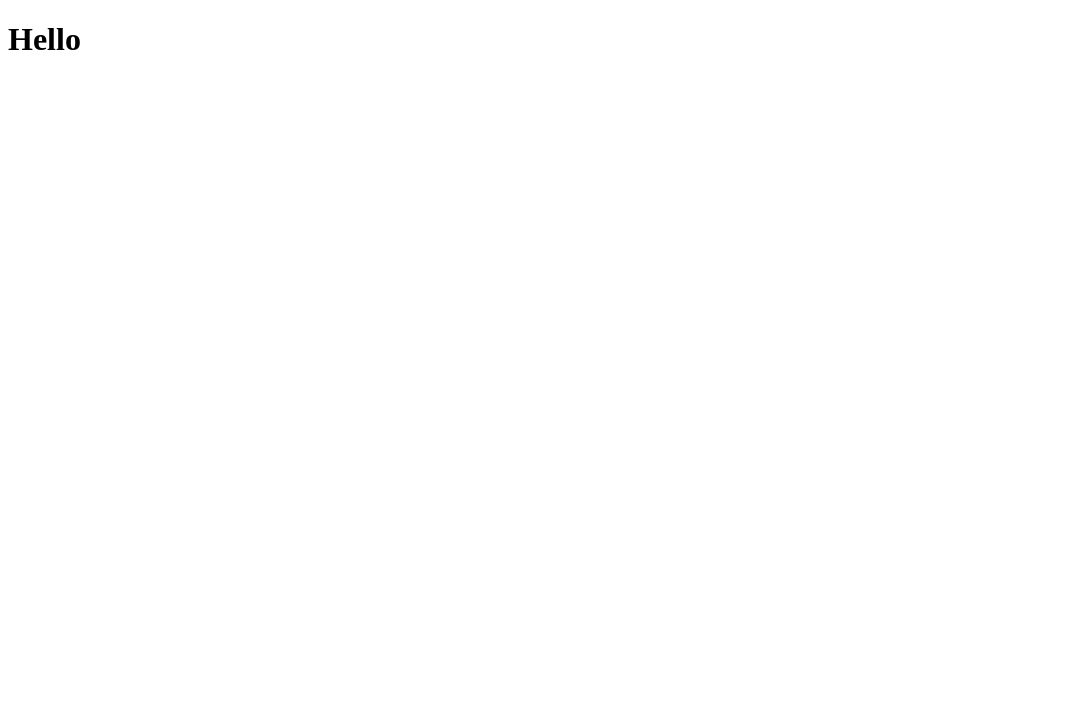
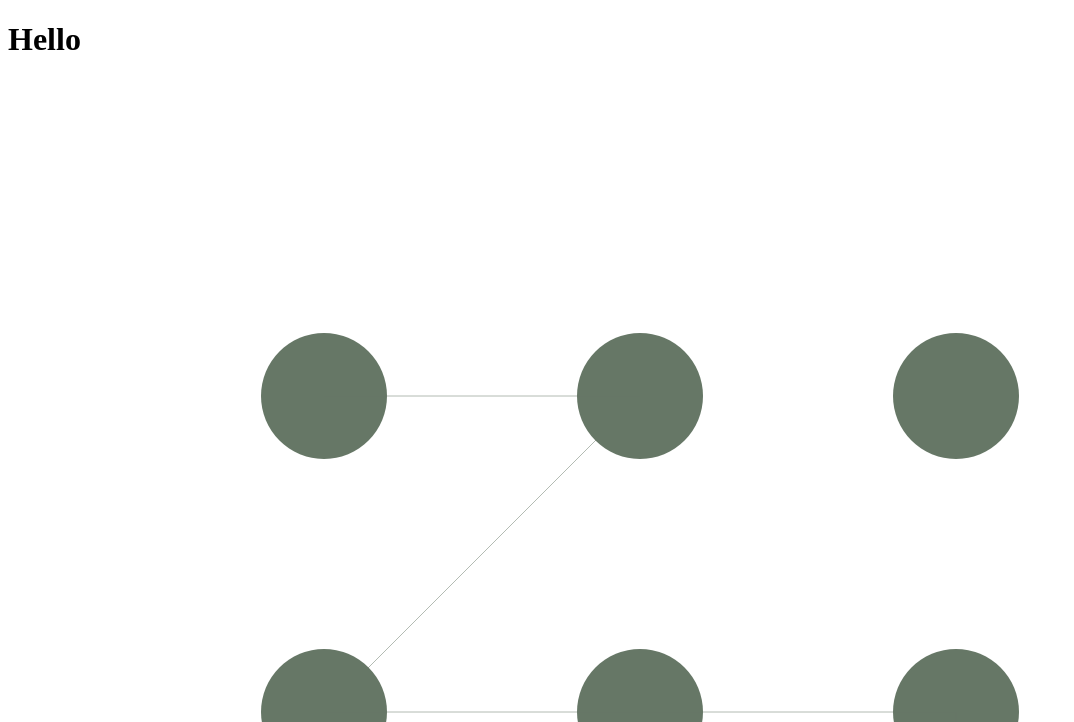
Before and after one commit to dsb123dsb/handlock, a website built with webpack: page src/index.html in a window 1280 px wide. Shown: the top 722 px of the page, without its empty margins (0-1074 px from the left). Built offline with nearby package versions, Linux system fonts and the light colour scheme.

Commit message:
canvas draw dom

```diff
--- a/lib/app.js
+++ b/lib/app.js
@@ -1,5 +1,7 @@
-import demo from './demo.js';
-
-demo().then (function () {
-	console.log('tets done!2');
+import Demo from './demo.js';
+console.log('tets done!1');
+var demo  = new Demo();
+demo.test().then (function () {
+	console.log('tets done!3');
 });
+demo.render();
--- a/lib/demo.js
+++ b/lib/demo.js
@@ -1,5 +1,53 @@
-export default function Demo(){
-    return new Promise( (resolve) => {
-      setTimeout(resolve, 1000);
-    });
+export default class Demo{
+    async test(){
+ 		return new Promise( (resolve) => {
+      		setTimeout(resolve, 1000);
+    	});
+    }
+    render(){
+    	const canvas = document.querySelector('#container canvas');
+    	const ctx = canvas.getContext('2d');
+
+    	let width = 2*container.getBoundingClientRect().width;
+    	canvas.width = canvas.height = width;
+    	console.log(width);
+
+    	let n = 3, r = Math.round(width / (n+1)/5),
+    		color = '#676';
+    	let range = Math.round(width / (n+1));
+
+    	let circles = [];
+    	for( var i =1; i<=n; i++){
+    		for(var j=1; j<=n; j++){
+    			let y = range * i,
+    			x = range *j;
+    			drawSolidCircle(ctx,color,x,y,r);
+    			circles.push({x,y});
+    		}
+    	}
+    	let lineTo = drawLine.bind(null,ctx,color);
+    	(function(...path){
+    		path.reduce((p1,p2) => {
+    			lineTo(p1.x,p1.y,p2.x,p2.y);
+    			return p2;
+    		});
+    	})(circles[0],circles[1],circles[3],circles[5],circles[8],circles[7]);
+    }
 }
+// 画实圆心
+function drawSolidCircle(ctx, color,x,y,r){
+	ctx.fillStyle=color;
+	ctx.beginPath();
+	ctx.arc(x,y,r,0,Math.PI*2,true);
+	ctx.closePath();
+	ctx.fill();
+}
+// 画线段
+function drawLine(ctx,color,x1,y1,x2,y2){
+	ctx.strokeStyle = color;
+	ctx.beginPath();
+	ctx.moveTo(x1,y1);
+	ctx.lineTo(x2,y2);
+	ctx.stroke();
+	ctx.closePath();
+}
--- a/src/index.html
+++ b/src/index.html
@@ -3,12 +3,33 @@
 <head>
 	<meta charset="UTF-8">
 	<title>Demo</title>
+	<style type="text/css">
+		#container{
+			position: relative;
+			overflow: hidden;
+			width: 100%;
+			/*padding-top:100% 撑开容器高度使它等于容器宽度*/
+			padding-top: 100%;
+			height: 0px;
+			background: white;
+
+		}
+		#container canvas{
+			position: absolute;
+			left:50%;
+			top:50%;
+			transform: translate(-50%, -50%) scale(0.5);
+		}
+	</style>
 </head>
 <body>
 	<h1>Hello</h1>
+	<div id="container">
+		<canvas></canvas>
+	</div>
 	<script type="text/javascript" src="/static/js/hand-lock.js"></script>
 	<script type="text/javascript">
-		console.log('tets done1!');
+		console.log('tets done2!');
 	</script>
 </body>
 </html>
```
Also changed, not shown: index.html (added, +14 -0 lines), dist/hand-lock-1.0.0.min.js.
